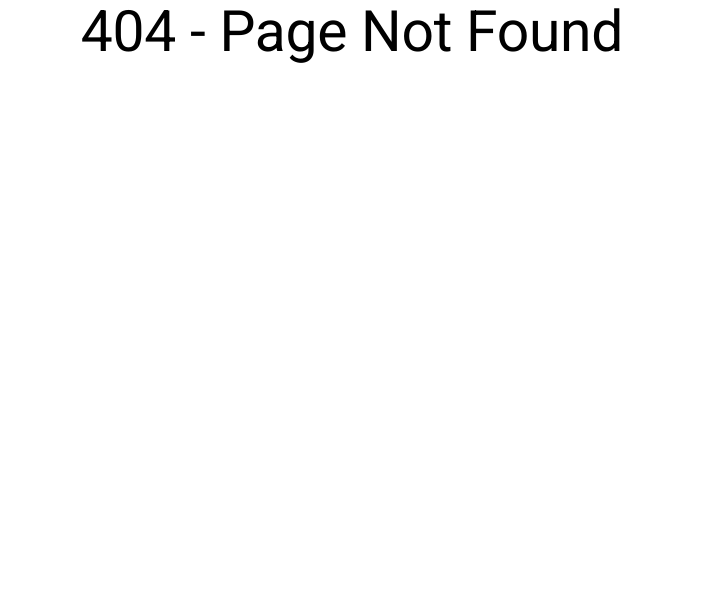
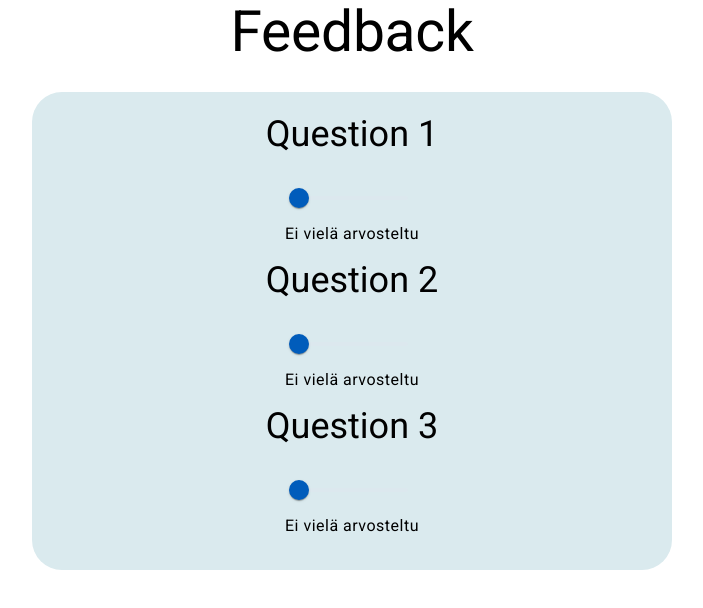
Before and after one commit to MariiaPiili/front-end-tools, an Angular app: page /feedback in a window 1280 px wide. Before the commit this address had no page. Shown: the top 608 px of the page, without its empty margins (288-991 px from the left). Built offline with nearby package versions, Linux system fonts and the light colour scheme.

Commit message:
calculator, feedback added

```diff
--- a/src/app/app.routes.ts
+++ b/src/app/app.routes.ts
@@ -2,10 +2,12 @@ import { Routes } from '@angular/router';
 import { PageNotFoundComponent } from "./page-not-found/page-not-found.component";
 import { HelloWorldComponent } from "./hello-world/hello-world.component";
 import { CalculatorComponent } from './calculator/calculator.component';
+import { FeedbackComponent } from './feedback/feedback.component';
 
 export const routes: Routes = [
     { path:"", redirectTo: '/hello', pathMatch: 'full' },
     { path: 'hello', component: HelloWorldComponent },
     { path: 'calculator', component: CalculatorComponent },
+    { path: 'feedback', component: FeedbackComponent },
     { path: '**', component: PageNotFoundComponent }
 ];
--- a/src/app/calculator/calculator.component.css
+++ b/src/app/calculator/calculator.component.css
@@ -12,3 +12,7 @@
   width: 85%;
   height: 50px;
 }
+
+input{
+    font-size: 18px;
+}
--- /dev/null
+++ b/src/app/feedback/feedback.component.css
@@ -0,0 +1,5 @@
+.container{
+    background-color: rgb(218, 234, 238);
+    border-radius: 30px;
+    padding: 20px;
+}
--- /dev/null
+++ b/src/app/feedback/feedback.component.html
@@ -0,0 +1,10 @@
+<h1>{{ title }}</h1>
+<div class="container">
+  <div *ngFor="let question of questions">
+    <h3>{{ question.questionTitle }}</h3>
+    <mat-slider min="1" max="4" step="1">
+      <input matSliderThumb (input)="onInputChange($event, question)" />
+    </mat-slider>
+    <p>{{ question.questionAnswer }}</p>
+  </div>
+</div>
--- /dev/null
+++ b/src/app/feedback/feedback.component.ts
@@ -0,0 +1,36 @@
+import { Component } from '@angular/core';
+import { MatSliderModule } from '@angular/material/slider';
+import { MatCardModule } from '@angular/material/card';
+import { Question } from '../models/question';
+import { CommonModule } from '@angular/common';
+import { FormsModule } from '@angular/forms';
+
+@Component({
+  selector: 'app-feedback',
+  standalone: true,
+  imports: [MatSliderModule, MatCardModule, CommonModule, FormsModule],
+  templateUrl: './feedback.component.html',
+  styleUrl: './feedback.component.css',
+})
+export class FeedbackComponent {
+  title: string = 'Feedback';
+
+  questions: Question[] = [
+    new Question('Question 1', 'Ei vielä arvosteltu'),
+    new Question('Question 2', 'Ei vielä arvosteltu'),
+    new Question('Question 3', 'Ei vielä arvosteltu'),
+  ];
+
+  onInputChange(event: any, question: Question) {
+    const value = event.target.value;
+    if (value == 1) {
+      question.questionAnswer = 'Huono';
+    } else if (value == 2) {
+      question.questionAnswer = 'OK';
+    } else if (value == 3) {
+      question.questionAnswer = 'Hyvä';
+    } else if (value == 4) {
+      question.questionAnswer = 'Erinomainen';
+    }
+  }
+}
--- /dev/null
+++ b/src/app/models/question.ts
@@ -0,0 +1,9 @@
+export class Question {
+    questionTitle: string;
+    questionAnswer: string;
+
+    constructor(n: string, a: string){
+        this.questionTitle = n;
+        this.questionAnswer = a;
+    }
+}
```
Also changed, not shown: 2 other files (tests, documents, lock files or other folders).
